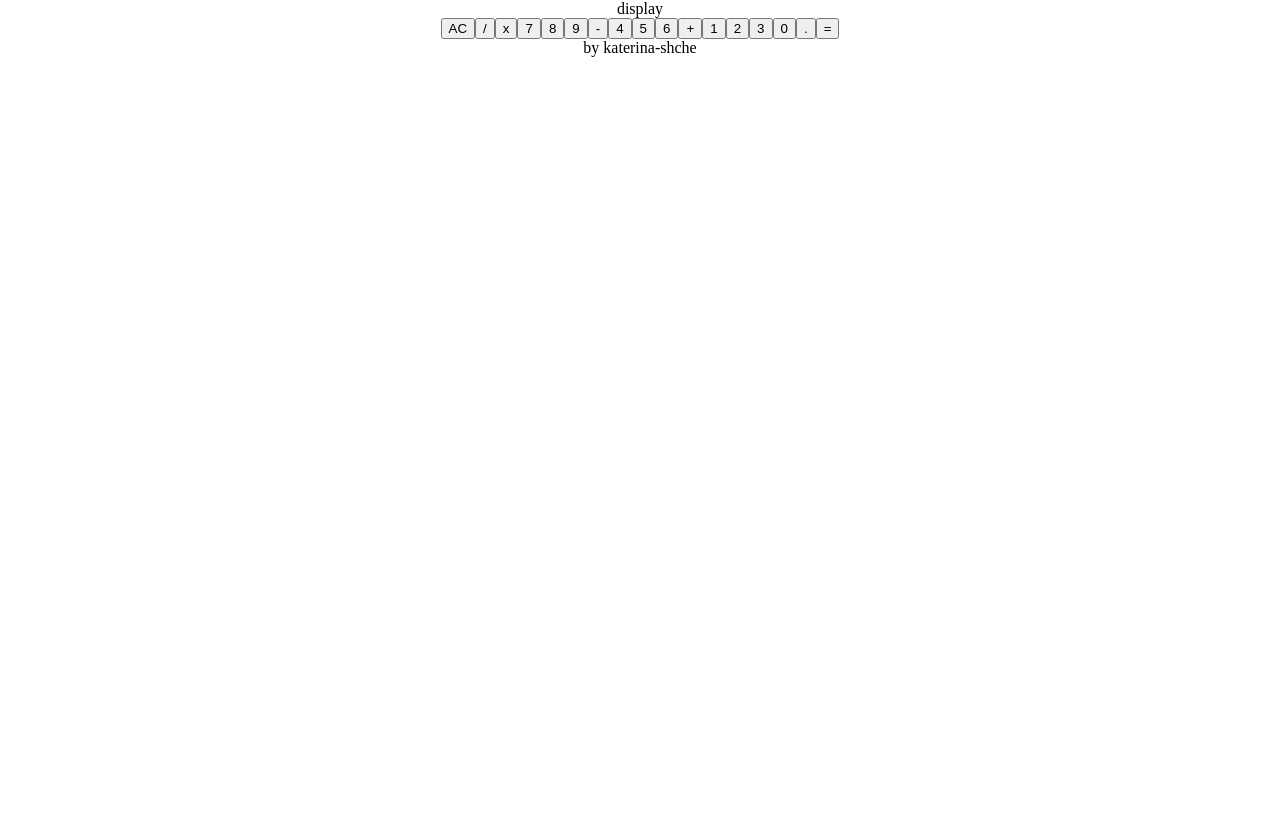
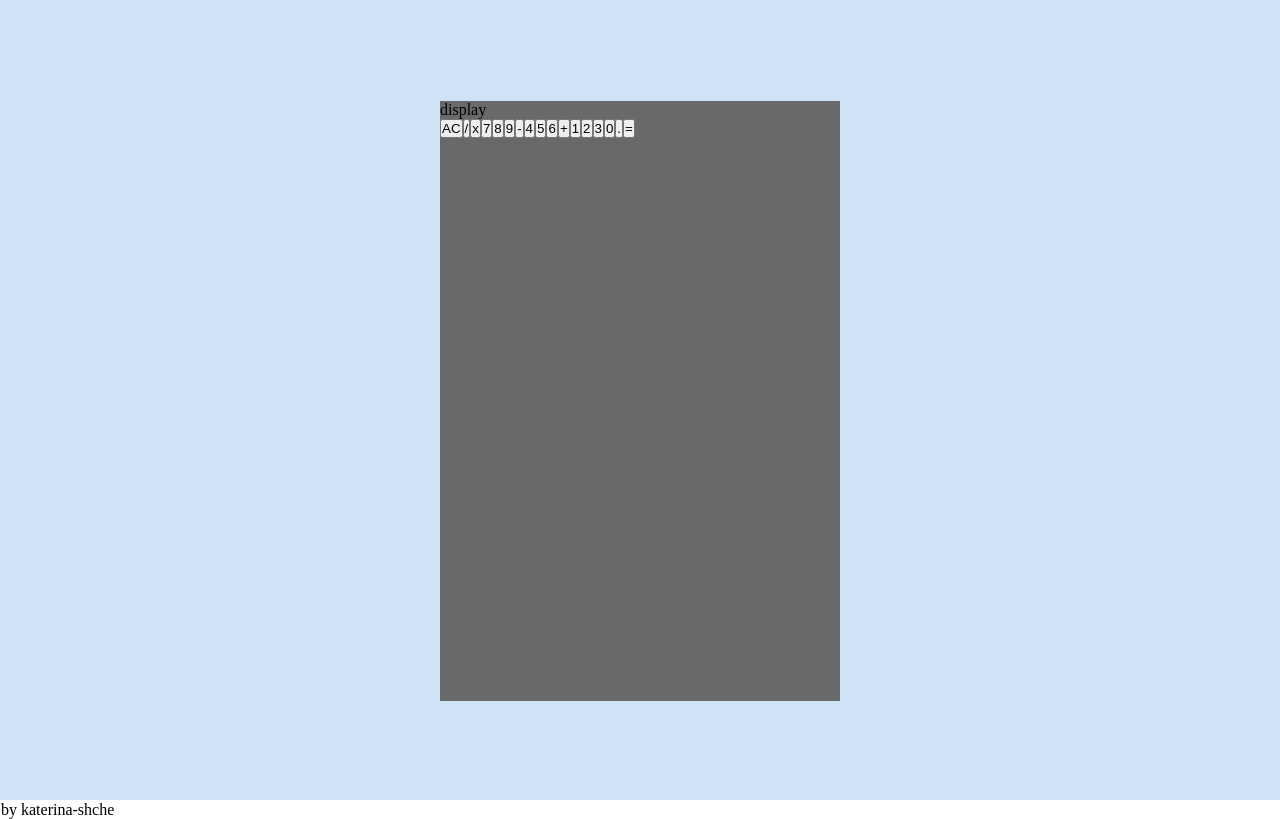
Before and after one commit to katerina-shche/calculator, a React (Create React App) app: page / in a window 1280 px wide. Built offline with nearby package versions, Linux system fonts and the light colour scheme.

Commit message:
basic css

```diff
--- a/src/App.css
+++ b/src/App.css
@@ -1,3 +1,27 @@
-.App {
-  text-align: center;
+* {
+  box-sizing: border-box;
+  padding: 0;
+  margin: 0;
 }
+html, body {
+ width: 100vw;
+ height: 100vh;
+}
+
+#App {
+  background: rgb(206, 227, 245);
+  width: 100vw;
+  height: 100vh;
+  padding: 1px;
+}
+
+
+#calculator {
+  display: flex;
+  flex-flow: column nowrap;
+  background-color: dimgray;
+  width: 400px;
+  height: 600px;
+  margin: calc(50vh - 300px) auto;
+
+}
--- a/src/App.js
+++ b/src/App.js
@@ -2,7 +2,7 @@ import './App.css';
 
 function App() {
   return (
-    <div className="App">
+    <div id="App">
       <div id='calculator'>
         <div id='display'> display
           <div id='input'></div>
```
